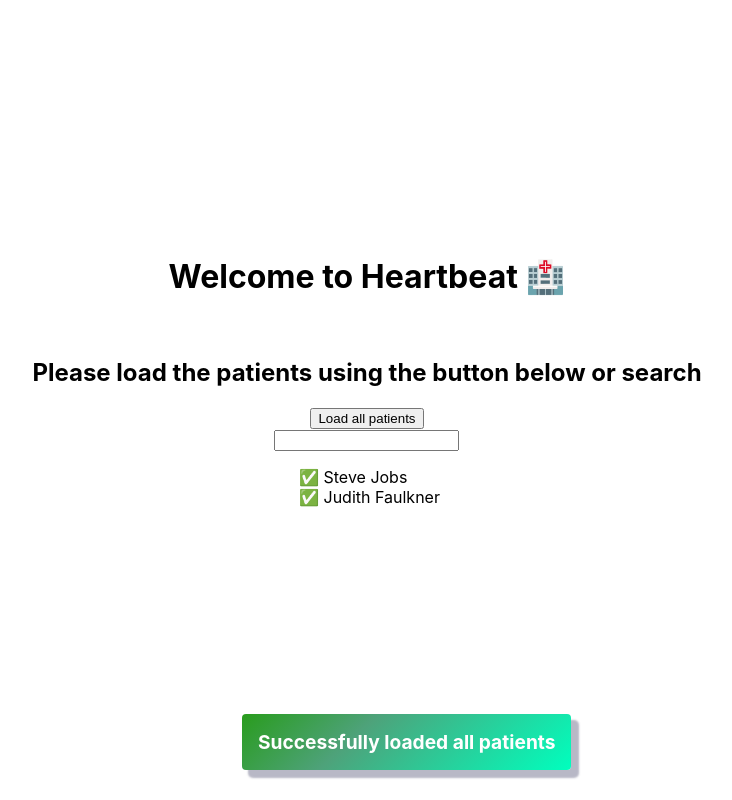
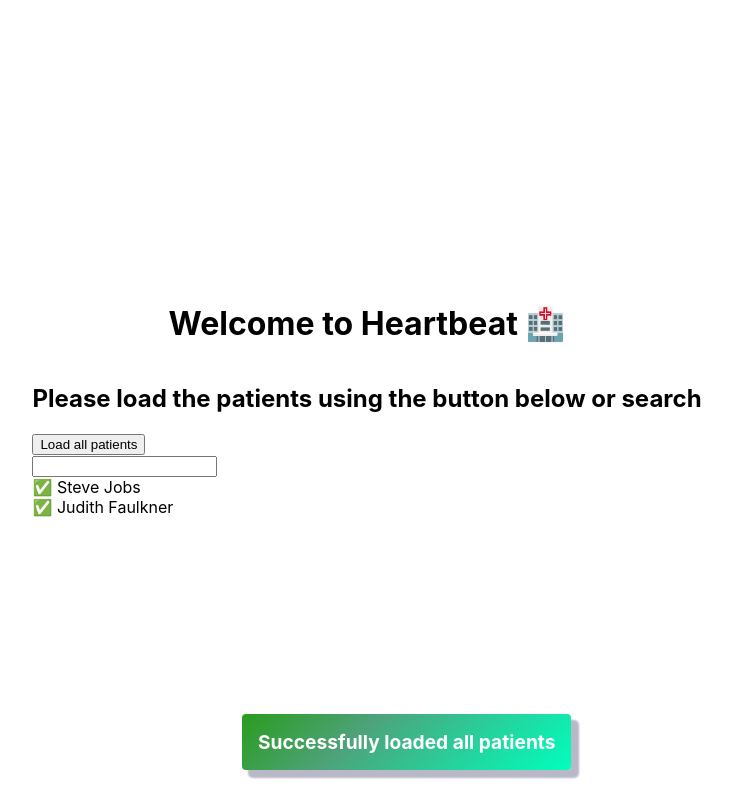
Before and after one commit to heartbeat-medical/frontend-challenge, a React (Create React App) app: page / in a window 1280 px wide. Both pictures are taken after a click on the button "Load all patients". Shown: the whole page, without its empty margins (273-1005 px from the left). Built offline with nearby package versions, Linux system fonts and the light colour scheme.

Commit message:
refactor app logic via adding a new provider to avoid passing state up/down

```diff
--- a/src/App.tsx
+++ b/src/App.tsx
@@ -1,61 +1,29 @@
-import React, { useState } from "react";
+import React from "react";
 import "./App.css";
-import { Patient, PatientsService } from "./patients/patients";
-import { createNewPatientsApi } from "./patients/patients_api";
+import PatientsProvider from "./patients/PatientsProvider";
+import { PatientsList } from "./patients/patients_list";
 import { PatientsLoader } from "./patients/patients_loader_button";
 import { PatientsSearch } from "./patients/patients_search";
 import ToastProvider from "./toast/ToastProvider";
 
 function App() {
-  const [patients, updatePatients] = useState<Patient[]>([]);
-
-  const [patientsApi] = useState<PatientsService>(
-    createNewPatientsApi("http://localhost:3000")
-  );
-
   return (
     <div className="App">
+      <PatientsProvider>
         <ToastProvider>
           <header className="App-header">
             <h1>Welcome to Heartbeat 🏥</h1>
-          <div
-            style={{
-              border: "1px solid white",
-              borderRadius: "8px",
-              padding: "20px",
-              marginBottom: "20px",
-              display: "flex",
-              flexDirection: "column",
-              alignItems: "center",
-            }}
-          >
+            <div className="App-container">
               <h2>Please load the patients using the button below or search</h2>
-            <PatientsLoader
-              loadPatients={patientsApi.All}
-              onLoaded={updatePatients}
-            />
-            <PatientsSearch
-              loadPatients={patientsApi.Search}
-              onResults={updatePatients}
-            />
-            {patients.length > 0 && displayPatients(patients)}
+              <PatientsLoader />
+              <PatientsSearch />
+              <PatientsList />
             </div>
           </header>
         </ToastProvider>
+      </PatientsProvider>
     </div>
   );
 }
 
 export default App;
-
-function displayPatients(patients: Patient[]) {
-  return (
-    <ul style={{ paddingLeft: "5px" }}>
-      {patients.map((p, k) => (
-        <li style={{ listStyle: "none" }} key={k}>
-          ✅ {p.name}{" "}
-        </li>
-      ))}
-    </ul>
-  );
-}
--- /dev/null
+++ b/src/patients/PatientsProvider.tsx
@@ -0,0 +1,35 @@
+import React, { createContext, useContext, useEffect, useState } from "react";
+import { Patient, PatientsService } from "./patients";
+import { createNewPatientsApi } from "./patients_api";
+
+const PatientsContext = createContext({
+  patients: [] as Patient[],
+  patientsApi: createNewPatientsApi("http://localhost:3000"),
+  updatePatients: (patients: Patient[]) => {},
+});
+
+const PatientsProvider = ({ children }: { children: JSX.Element }) => {
+  const [patients, updatePatients] = useState<Patient[]>([]);
+  const [patientsApi] = useState<PatientsService>(
+    createNewPatientsApi("http://localhost:3000")
+  );
+
+  useEffect(() => {
+    console.log("patients: ", patients);
+  }, [patients]);
+
+  return (
+    <PatientsContext.Provider value={{ patients, patientsApi, updatePatients }}>
+      {children}
+    </PatientsContext.Provider>
+  );
+};
+
+const usePatientsProvider = () => {
+  const { patients, patientsApi, updatePatients } = useContext(PatientsContext);
+  return { patients, patientsApi, updatePatients };
+};
+
+export { usePatientsProvider, PatientsContext };
+
+export default PatientsProvider;
--- /dev/null
+++ b/src/patients/patients_list.tsx
@@ -0,0 +1,20 @@
+import React from "react";
+import { usePatientsProvider } from "./PatientsProvider";
+
+export const PatientsList = () => {
+  const { patients } = usePatientsProvider();
+
+  if (patients.length === 0) {
+    return <div>No patients</div>;
+  }
+
+  return (
+    <ul style={{ margin: "auto", padding: "inherit" }}>
+      {patients.map((p, k) => (
+        <li style={{ listStyle: "none" }} key={k}>
+          ✅ {p.name}{" "}
+        </li>
+      ))}
+    </ul>
+  );
+};
--- a/src/patients/patients_loader_button.tsx
+++ b/src/patients/patients_loader_button.tsx
@@ -1,22 +1,16 @@
 import { FunctionComponent } from "react";
 import { useToast } from "../toast/ToastProvider";
-import { Patient } from "./patients";
+import { usePatientsProvider } from "./PatientsProvider";
 
-type props = {
-  loadPatients: () => Promise<Patient[]>;
-  onLoaded: (ps: Patient[]) => void;
-};
-
-export const PatientsLoader: FunctionComponent<props> = ({
-  loadPatients,
-  onLoaded,
-}) => {
+export const PatientsLoader: FunctionComponent = () => {
   const { addToast } = useToast();
+  const { patientsApi, updatePatients } = usePatientsProvider();
 
   const makeRequest = () => {
-    loadPatients()
+    patientsApi
+      .All()
       .then((ps) => {
-        onLoaded(ps);
+        updatePatients(ps);
         addToast({
           title: "Successfully loaded all patients",
           status: "success",
--- a/src/patients/patients_search.tsx
+++ b/src/patients/patients_search.tsx
@@ -2,19 +2,13 @@ import { FunctionComponent, useEffect, useState } from "react";
 import { Patient, PatientSearchQuery } from "./patients";
 import { debounce } from "lodash";
 import { useToast } from "../toast/ToastProvider";
+import { usePatientsProvider } from "./PatientsProvider";
 
-type props = {
-  loadPatients: (query: PatientSearchQuery) => Promise<Patient[]>;
-  onResults: (ps: Patient[]) => void;
-};
-
-export const PatientsSearch: FunctionComponent<props> = ({
-  loadPatients,
-  onResults,
-}) => {
+export const PatientsSearch: FunctionComponent = () => {
   const [query, setQuery] = useState("");
   const [loading, setLoading] = useState(false);
   const { addToast } = useToast();
+  const { patientsApi, updatePatients } = usePatientsProvider();
 
   useEffect(() => {
     makeRequest();
@@ -26,9 +20,10 @@ export const PatientsSearch: FunctionComponent<props> = ({
       name: query,
     };
 
-    loadPatients(sq)
+    patientsApi
+      .Search(sq)
       .then((ps) => {
-        onResults(ps);
+        updatePatients(ps);
         setLoading(false);
       })
       .catch((err) => {
```
Lines whose indentation alone changed are shown as unchanged.
